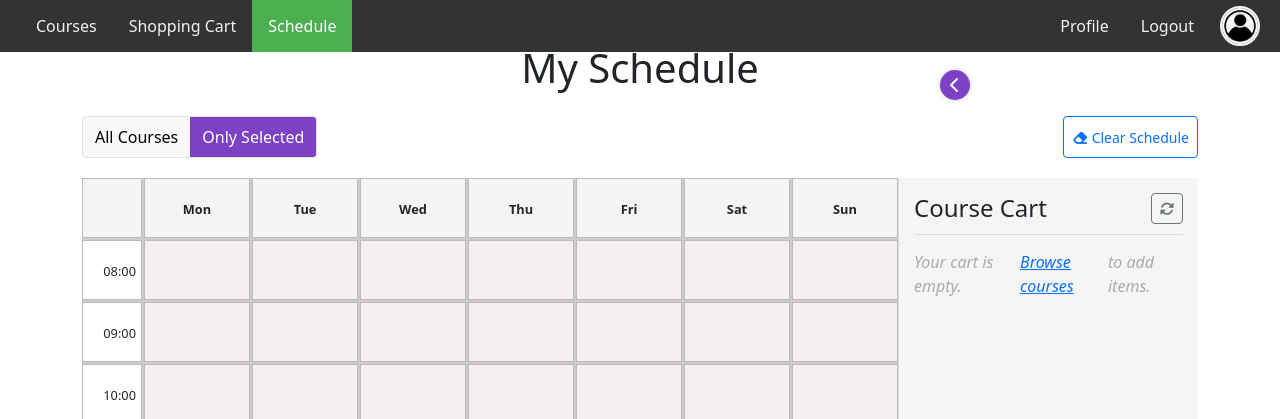
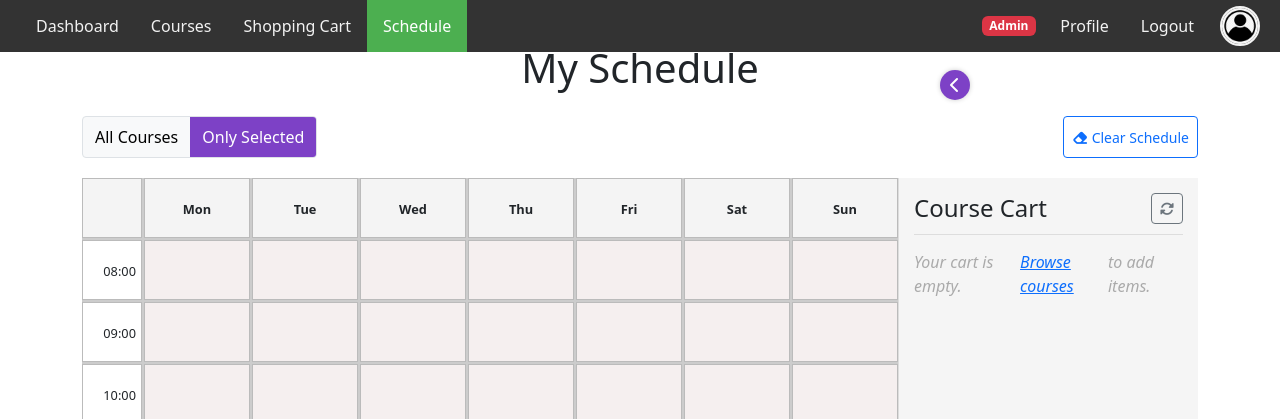
Before and after one commit to Sssarah-N/Syllabot, a Flask app: page /schedule in a window 1280 px wide. Shown: the top 419 px of the page. Run offline with Flask 3, Linux system fonts and the light colour scheme; a user stored in the database is signed in; data comes from the database, SQL or seed files in the repository; data that the repository does not hold is empty; some libraries are stand-ins or nearby versions.

Commit message:
Fix KeyError: 'id' in cart token generation for student users

```diff
--- a/app.py
+++ b/app.py
@@ -51,30 +51,33 @@ def ensure_cart_token():
         # If user just logged in and had a temporary cart, convert it
         # Get the temporary cart items and associate them with the user
         old_token = session['cart_token']
-        new_token = f"user_{session['user_id']}"
 
-        try:
-            # Transfer cart items to the user's permanent cart
-            conn = connect_to_database()
-            if conn:
-                cursor = conn.cursor()
-                # First, check if there are items in the temporary cart
-                cursor.execute("SELECT COUNT(*) FROM Temp_Cart WHERE session_id = %s", (old_token,))
-                count = cursor.fetchone()[0]
+        # Check if user_id exists in session
+        if 'user_id' in session:
+            new_token = f"user_{session['user_id']}"
 
-                if count > 0:
-                    # Update the session_id to the user's permanent ID
-                    cursor.execute("UPDATE Temp_Cart SET session_id = %s WHERE session_id = %s",
-                                  (new_token, old_token))
-                    conn.commit()
-                cursor.close()
-                conn.close()
-        except Exception as e:
-            print(f"Error transferring cart: {e}")
+            try:
+                # Transfer cart items to the user's permanent cart
+                conn = connect_to_database()
+                if conn:
+                    cursor = conn.cursor()
+                    # First, check if there are items in the temporary cart
+                    cursor.execute("SELECT COUNT(*) FROM Temp_Cart WHERE session_id = %s", (old_token,))
+                    count = cursor.fetchone()[0]
 
-        # Update session with permanent cart token
-        session['cart_token'] = new_token
-        session.pop('is_temporary', None)
+                    if count > 0:
+                        # Update the session_id to the user's permanent ID
+                        cursor.execute("UPDATE Temp_Cart SET session_id = %s WHERE session_id = %s",
+                                      (new_token, old_token))
+                        conn.commit()
+                    cursor.close()
+                    conn.close()
+            except Exception as e:
+                print(f"Error transferring cart: {e}")
+
+            # Update session with permanent cart token
+            session['cart_token'] = new_token
+            session.pop('is_temporary', None)
 
 # Enhanced security decorators
 def login_required(f):
@@ -113,7 +116,7 @@ def admin_required(f):
 # Connection function that selects the appropriate database user based on role
 def connect_to_database(role=None):
     try:
-        # Determine if we're using Aiven (by checking the SSL_ENABLED flag)
+        # Determine if we're using Aiven
         is_aiven = Config.SSL_ENABLED
 
         # Set up connection parameters
@@ -123,38 +126,49 @@ def connect_to_database(role=None):
             'database': Config.MYSQL_DB
         }
 
-        # Choose the appropriate user based on role
-        if role == 'student':
+        # For admin on Aiven, use the main Aiven credentials to avoid access issues
+        if role == 'admin' and is_aiven:
+            print("Using main Aiven credentials for admin connection")
+            conn_params['user'] = Config.MYSQL_USER  # use avnadmin
+            conn_params['password'] = Config.MYSQL_PASSWORD  # use Aiven password
+        elif role == 'student':
             conn_params['user'] = Config.STUDENT_USER
             conn_params['password'] = Config.STUDENT_PASSWORD
         elif role == 'admin':
             conn_params['user'] = Config.ADMIN_USER
             conn_params['password'] = Config.ADMIN_PASSWORD
         else:
-            # Default application user with limited permissions
+            # Default application user
             conn_params['user'] = Config.MYSQL_USER
             conn_params['password'] = Config.MYSQL_PASSWORD
 
-        # Add SSL configuration for Aiven
+        # Add SSL for Aiven
         if is_aiven:
-            print(f"Connecting to Aiven MySQL at {Config.MYSQL_HOST}")
+            print(f"Connecting to Aiven MySQL at {Config.MYSQL_HOST} as {conn_params['user']}")
             conn_params.update({
                 'ssl_disabled': False,
-                'ssl_verify_cert': False  # Disable certificate verification for easier connection
+                'ssl_verify_cert': False
             })
-        else:
-            print(f"Connecting to local MySQL at {Config.MYSQL_HOST}")
 
-        # Attempt connection
         connection = mysql.connector.connect(**conn_params)
 
         if connection.is_connected():
-            print(f"Connected to the database as {conn_params['user']}")
-        else:
-            print("Failed to connect to the database")
+            print(f"Successfully connected to database as {conn_params['user']}")
         return connection
     except Error as e:
         print(f"Error connecting to database: {e}")
+        if role == 'admin' and 'Access denied' in str(e):
+            print("Access denied with admin credentials, retrying with default credentials")
+            try:
+                # Try with default credentials as fallback
+                conn_params['user'] = Config.MYSQL_USER
+                conn_params['password'] = Config.MYSQL_PASSWORD
+                connection = mysql.connector.connect(**conn_params)
+                if connection.is_connected():
+                    print(f"Connected with fallback credentials")
+                return connection
+            except Error as fallback_error:
+                print(f"Fallback connection failed: {fallback_error}")
         return None
 
 @app.route('/')
@@ -278,7 +292,8 @@ def courses():
         selected_statuses=selected_statuses,
         selected_credits=selected_credits,
         cart_items=cart_items,
-        is_home=True  # Flag to indicate this is now the home page
+        is_home=True,  # Flag to indicate this is now the home page
+        is_admin=session.get('role') == 'admin'  # Flag to indicate if the user is an admin
     )
 
 @app.route('/cart')
@@ -288,7 +303,7 @@ def cart():
 
     if not cart_token:
         flash("No items in cart.", "warning")
-        return render_template('cart.html', sections=sections)
+        return render_template('cart.html', sections=sections, is_admin=session.get('role') == 'admin')
 
     try:
         # Use default database connection for all users
@@ -335,7 +350,7 @@ def cart():
             cursor.close()
             connection.close()
 
-    return render_template('cart.html', sections=sections)
+    return render_template('cart.html', sections=sections, is_admin=session.get('role') == 'admin')
 
 @app.route('/get-cart-courses')
 def get_cart_courses():
@@ -564,12 +579,17 @@ def view_schedule():
                 for day, start_time, end_time in result.fetchall():
                     print(day, start_time, end_time)
                     start_hour = int(start_time.split(':')[0])
+
+                    # Format times to remove seconds (HH:MM)
+                    formatted_start = ':'.join(str(start_time).split(':')[:2])
+                    formatted_end = ':'.join(str(end_time).split(':')[:2])
+
                     schedule_map[(day, start_hour)] = {
                         'code':  item['code'],
                         'name':  item['name'],
                         'sect':  item['sect'],
-                        'start': start_time,
-                        'end':   end_time
+                        'start': formatted_start,
+                        'end':   formatted_end
                     }
 
     except Error as e:
@@ -583,7 +603,8 @@ def view_schedule():
     return render_template(
         'schedule.html',
         hours=hours,
-        schedule=schedule_map
+        schedule=schedule_map,
+        is_admin=session.get('role') == 'admin'
     )
 
 
@@ -659,7 +680,7 @@ def login():
                 if password == Config.ADMIN_PASSWORD:
                     # Set session variables for admin
                     session['logged_in'] = True
-                    session['id'] = 'admin'
+                    session['user_id'] = 'admin'
                     session['name'] = 'Administrator'
                     session['role'] = 'admin'
 
@@ -898,7 +919,7 @@ def profile():
             cursor.close()
             conn.close()
 
-    return render_template('profile.html', user=user_info, enrolled_courses=enrolled_courses)
+    return render_template('profile.html', user=user_info, enrolled_courses=enrolled_courses, is_admin=session.get('role') == 'admin')
 
 @app.route('/admin/dashboard')
 @admin_required
@@ -931,11 +952,11 @@ def admin_dashboard():
             cursor.execute("SELECT COUNT(*) as count FROM enrollment")
             stats['total_enrollments'] = cursor.fetchone()['count']
 
-            # Get recent enrollments
+            # Get recent enrollments with corrected JOIN using StudentID
             cursor.execute("""
                 SELECT e.enrollDate, s.name as student_name, c.courseID, c.courseName
                 FROM enrollment e
-                JOIN student s ON e.studentID = s.id
+                JOIN student s ON e.studentID = s.StudentID
                 JOIN section sec ON e.sectionID = sec.sectionID
                 JOIN course c ON sec.courseID = c.courseID
                 ORDER BY e.enrollDate DESC
@@ -966,8 +987,19 @@ def admin_users():
         if conn:
             cursor = conn.cursor(dictionary=True)
 
-            # Get all students
-            cursor.execute("SELECT * FROM student ORDER BY name")
+            # Get all students with correctly mapped field names
+            cursor.execute("""
+                SELECT
+                    StudentID,
+                    name,
+                    email,
+                    currentLevel as level,
+                    schoolname as school,
+                    majorName as major,
+                    dateOfBirth
+                FROM student
+                ORDER BY name
+            """)
             students = cursor.fetchall()
 
             cursor.close()
--- a/config.py
+++ b/config.py
@@ -32,8 +32,8 @@ class Config:
     STUDENT_USER = "student_role"
     STUDENT_PASSWORD = "student_password"
 
-    ADMIN_USER = "syllabot_dev"  # Admin uses the developer role with full access
-    ADMIN_PASSWORD = "dev_password"
+    ADMIN_USER = "avnadmin"  # Same as MYSQL_USER for Aiven
+    ADMIN_PASSWORD = "AVNS_18iQd0hdK7JR4o1_RAo"  # Same as MYSQL_PASSWORD for Aiven
 
     # For read-only operations
     READONLY_USER = "syllabot_readonly"
--- a/templates/admin_users.html
+++ b/templates/admin_users.html
@@ -70,26 +70,26 @@
                         <table class="table table-striped">
                             <thead>
                                 <tr>
-                                    <th>ID</th>
                                     <th>Student ID</th>
                                     <th>Name</th>
                                     <th>Email</th>
                                     <th>Level</th>
                                     <th>School</th>
                                     <th>Major</th>
+                                    <th>Date of Birth</th>
                                     <th>Actions</th>
                                 </tr>
                             </thead>
                             <tbody>
                                 {% for student in students %}
                                     <tr>
-                                        <td>{{ student.id }}</td>
-                                        <td>{{ student.student_id }}</td>
+                                        <td>{{ student.StudentID }}</td>
                                         <td>{{ student.name }}</td>
                                         <td>{{ student.email }}</td>
                                         <td>{{ student.level }}</td>
                                         <td>{{ student.school }}</td>
                                         <td>{{ student.major }}</td>
+                                        <td>{{ student.dateOfBirth.strftime('%Y-%m-%d') if student.dateOfBirth else 'N/A' }}</td>
                                         <td class="action-buttons">
                                             <button class="btn btn-sm btn-outline-primary">Edit</button>
                                             <button class="btn btn-sm btn-outline-danger">Delete</button>
--- a/templates/cart.html
+++ b/templates/cart.html
@@ -12,12 +12,18 @@
   <!-- Standard Navbar -->
   <div class="navbar">
     <div class="navbar-links">
+        {% if is_admin %}
+            <a href="{{ url_for('admin_dashboard') }}">Dashboard</a>
+        {% endif %}
         <a href="{{ url_for('courses') }}" class="{% if request.endpoint == 'courses' %}active{% endif %}">Courses</a>
         <a href="{{ url_for('cart') }}" class="active">Shopping Cart</a>
         <a href="{{ url_for('view_schedule') }}" class="{% if request.endpoint == 'view_schedule' %}active{% endif %}">Schedule</a>
     </div>
     <div class="profile-section">
         {% if 'logged_in' in session %}
+            {% if is_admin %}
+                <span class="badge bg-danger me-2">Admin</span>
+            {% endif %}
             <a href="{{ url_for('profile') }}" class="{% if request.endpoint == 'profile' %}active{% endif %}">Profile</a>
             <a href="{{ url_for('logout') }}">Logout</a>
         {% else %}
--- a/templates/courses.html
+++ b/templates/courses.html
@@ -132,12 +132,18 @@
   <!-- Standard Navbar -->
   <div class="navbar">
     <div class="navbar-links">
+        {% if is_admin %}
+            <a href="{{ url_for('admin_dashboard') }}">Dashboard</a>
+        {% endif %}
         <a href="{{ url_for('courses') }}" class="active">Courses</a>
         <a href="{{ url_for('cart') }}" class="{% if request.endpoint == 'cart' %}active{% endif %}">Shopping Cart</a>
         <a href="{{ url_for('view_schedule') }}" class="{% if request.endpoint == 'view_schedule' %}active{% endif %}">Schedule</a>
     </div>
     <div class="profile-section">
         {% if 'logged_in' in session %}
+            {% if is_admin %}
+                <span class="badge bg-danger me-2">Admin</span>
+            {% endif %}
             <a href="{{ url_for('profile') }}" class="{% if request.endpoint == 'profile' %}active{% endif %}">Profile</a>
             <a href="{{ url_for('logout') }}">Logout</a>
         {% else %}
--- a/templates/profile.html
+++ b/templates/profile.html
@@ -84,12 +84,18 @@
     <!-- Standard Navbar -->
     <div class="navbar">
         <div class="navbar-links">
+            {% if is_admin %}
+                <a href="{{ url_for('admin_dashboard') }}">Dashboard</a>
+            {% endif %}
             <a href="{{ url_for('courses') }}" class="{% if request.endpoint == 'courses' %}active{% endif %}">Courses</a>
             <a href="{{ url_for('cart') }}" class="{% if request.endpoint == 'cart' %}active{% endif %}">Shopping Cart</a>
             <a href="{{ url_for('view_schedule') }}" class="{% if request.endpoint == 'view_schedule' %}active{% endif %}">Schedule</a>
         </div>
         <div class="profile-section">
             {% if 'logged_in' in session %}
+                {% if is_admin %}
+                    <span class="badge bg-danger me-2">Admin</span>
+                {% endif %}
                 <a href="{{ url_for('profile') }}" class="{% if request.endpoint == 'profile' %}active{% endif %}">Profile</a>
                 <a href="{{ url_for('logout') }}">Logout</a>
             {% else %}
--- a/templates/schedule.html
+++ b/templates/schedule.html
@@ -337,12 +337,18 @@
   <!-- Standard Navbar -->
   <div class="navbar">
     <div class="navbar-links">
+        {% if is_admin %}
+            <a href="{{ url_for('admin_dashboard') }}">Dashboard</a>
+        {% endif %}
         <a href="{{ url_for('courses') }}" class="{% if request.endpoint == 'courses' %}active{% endif %}">Courses</a>
         <a href="{{ url_for('cart') }}" class="{% if request.endpoint == 'cart' %}active{% endif %}">Shopping Cart</a>
-        <a href="{{ url_for('view_schedule') }}" class="{% if request.endpoint == 'view_schedule' %}active{% endif %}">Schedule</a>
+        <a href="{{ url_for('view_schedule') }}" class="active">Schedule</a>
     </div>
     <div class="profile-section">
         {% if 'logged_in' in session %}
+            {% if is_admin %}
+                <span class="badge bg-danger me-2">Admin</span>
+            {% endif %}
             <a href="{{ url_for('profile') }}" class="{% if request.endpoint == 'profile' %}active{% endif %}">Profile</a>
             <a href="{{ url_for('logout') }}">Logout</a>
         {% else %}
```
